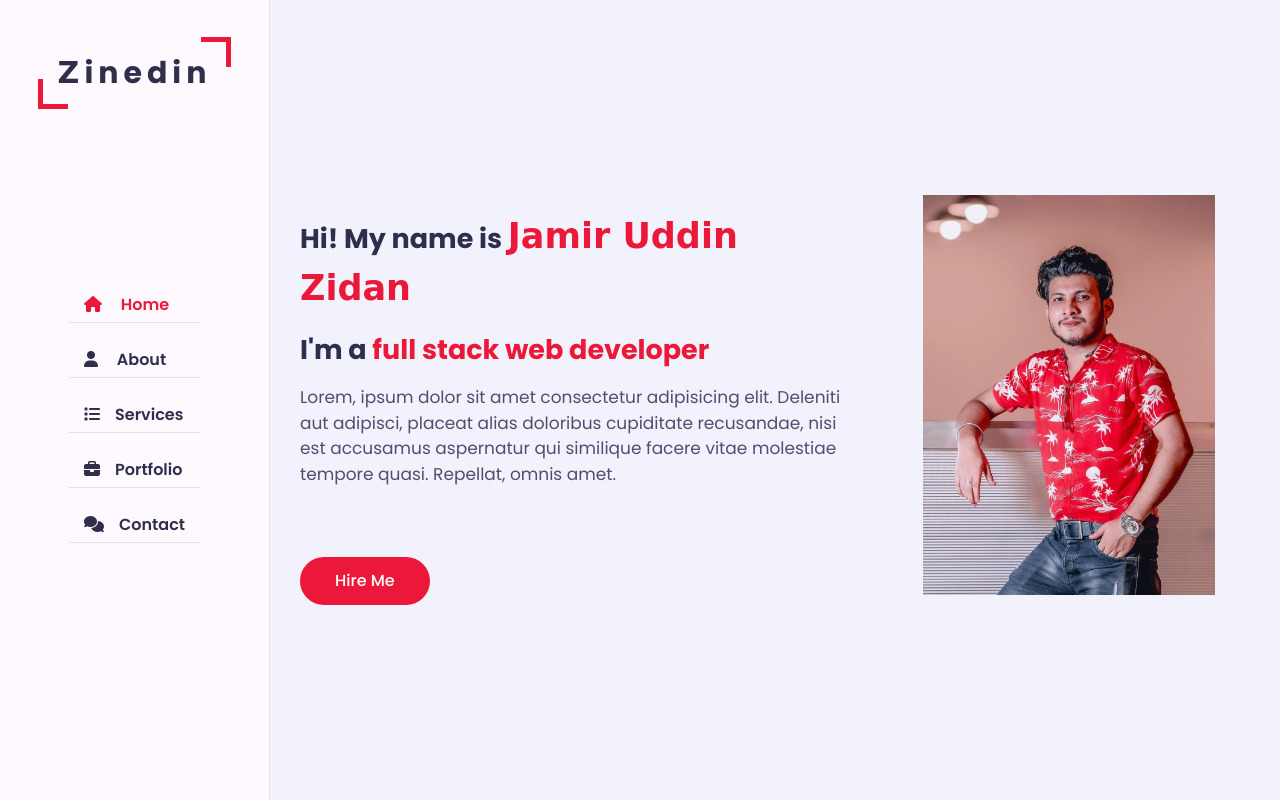
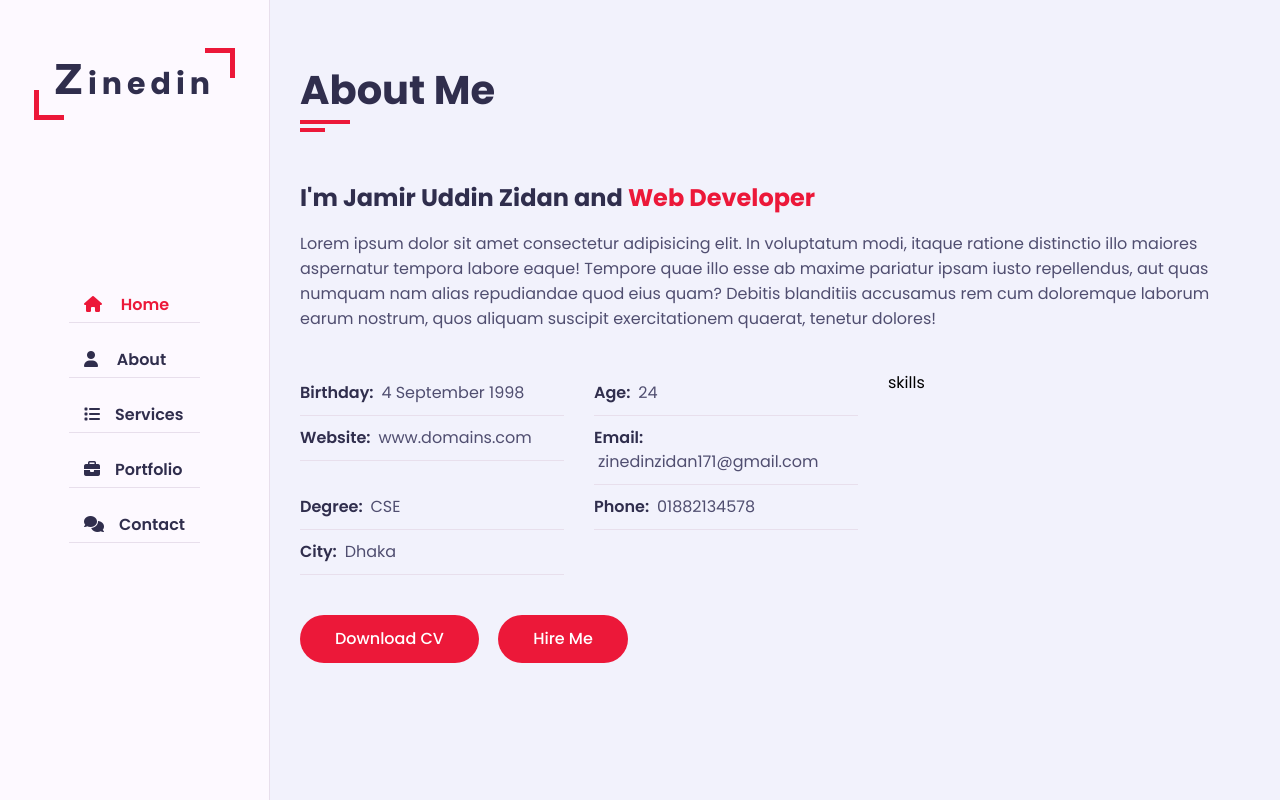
Before and after one commit to zidan555/my-portfolio, a plain HTML site: page index.html in a window 1280 px wide. Drawn offline with Linux system fonts and the light colour scheme; a web font is replaced by a local one.

Commit message:
8th commit

```diff
--- a/index.html
+++ b/index.html
@@ -16,8 +16,6 @@
 
     <!--Main Container Start-->
     <div class="main-container">
-
-    </div>
     <!--Aside Start-->
     <div class="aside">
       <div class="logo">
@@ -38,7 +36,7 @@
     <!--Main Content Start-->
     <div class="main-content">
         <!--Home Section Start-->
-        <section class="home section">
+        <section class="home section hidden">
             <div class="container">
                 <div class="row">
                     <div class="home-info padd15">
@@ -54,8 +52,68 @@
             </div>
         </section>
         <!--Home Section End-->
+        <!--About Section Start-->
+        <section class="about section">
+          <div class="container">
+            <div class="row">
+              <div class="section-title padd15">
+                <h2>About Me</h2>
+              </div>
+            </div>
+            <div class="row">
+              <div class="about-content padd15">
+                <div class="row">
+                  <div class="about-text padd15">
+                    <h3>I'm Jamir Uddin Zidan and <span>Web Developer</span></h3>
+                    <p>
+                      Lorem ipsum dolor sit amet consectetur adipisicing elit. In voluptatum modi, itaque ratione distinctio illo maiores aspernatur tempora labore eaque! Tempore quae illo esse ab maxime pariatur ipsam iusto repellendus, aut quas numquam nam alias repudiandae quod eius quam? Debitis blanditiis accusamus rem cum doloremque laborum earum nostrum, quos aliquam suscipit exercitationem quaerat, tenetur dolores!
+                    </p>
+
+                  </div>
+                </div>
+                <div class="row">
+                  <div class="personal-info padd15">
+                    <div class="row">
+                      <div class="info-item padd15">
+                        <p>Birthday: <span>4 September 1998</span></p>
+                      </div>
+                      <div class="info-item padd15">
+                        <p>Age: <span>24</span></p>
+                      </div>
+                      <div class="info-item padd15">
+                        <p>Website: <span>www.domains.com</span></p>
+                      </div>
+                      <div class="info-item padd15">
+                        <p>Email:<span>zinedinzidan171@gmail.com</span></p>
+                      </div>
+                      <div class="info-item padd15">
+                        <p>Degree: <span>CSE</span></p>
+                      </div>
+                      <div class="info-item padd15">
+                        <p>Phone: <span>01882134578</span></p>
+                      </div>
+                      <div class="info-item padd15">
+                        <p>City: <span>Dhaka</span></p>
+                      </div>
+                    </div>
+                    <div class="row">
+                      <div class="buttons padd15">
+                        <a href="#" class="btn">Download CV</a>
+                        <a href="#contact" class="btn hire-me">Hire Me</a>
+                      </div>
+                    </div>
+                  </div>
+                  <div class="skills padd15">skills</div>
+                </div>
+              </div>
+            </div>
+          </div>
+        </section>
+
+        <!--About Section End-->
     </div>
     <!--Main Content End-->
+  </div>
     <!--Main Container End-->
 
 </body>
--- a/style.css
+++ b/style.css
@@ -30,14 +30,15 @@ ul{
     background:var(--bg-black-900);
     min-height: 100vh;
     display: block;
-    position: fixed;
-    left: 270px;
     padding: 0 30px;
-    top: 0;
-    z-index: 0;
-    right: 0;
     opacity: 1;
 
+}
+.hidden{
+    display: none !important;
+}
+.main-content{
+    padding-left: 270px;
 }
 .padd15{
     padding-left: 15px;
@@ -47,6 +48,43 @@ ul{
     max-width: 1100px;
     width: 100%;
     margin: auto;
+}
+.section .container{
+    padding-top: 60px;
+    padding-bottom: 70px;
+}
+.section-title{
+    flex: 0 0 100%;
+    max-width: 100%;
+    margin-bottom: 60px;
+
+}
+.section-title h2{
+    font-size: 40px;
+    color: var(--text-black-900);
+    font-weight: 700;
+    position: relative;
+}
+.section-title h2::before{
+    content: '';
+    height: 4px;
+    width: 50px;
+    background-color: var(--skin-color);
+    top: 100%;
+    left: 0;
+    position: absolute;
+
+}
+.section-title h2::after{
+    content: '';
+    height: 4px;
+    width: 25px;
+    background-color: var(--skin-color);
+    top: 100%;
+    left: 0;
+    position: absolute;
+    margin-top: 8px;
+
 }
 .row{
     display: flex;
@@ -101,7 +139,7 @@ ul{
 }
 .aside .logo a span{
     font-family: 'Clicker Script',cursive;
-    font-family: 40px;
+    font-size: 40px;
 }
 .aside .logo a::before{
     content: '';
@@ -225,4 +263,116 @@ h3.my-profession{
 }
 .home .home-image img{
     height: 400px;
+    margin: auto;
+    border-radius: 10px;
 }
+.home .home-image::after{
+    content: '';
+    position: absolute;
+    width: 70px;
+    height: 70px;
+    background: white;
+    border-bottom: 10px solid var(--skin-color);
+    border-right: 10px solid var(--skin-color);
+    bottom: -40px;
+    right: 20px;
+
+}
+.home .home-image::before{
+    content: '';
+    position: absolute;
+    width: 70px;
+    height: 70px;
+    background: white;
+    border-top: 10px solid var(--skin-color);
+    border-left: 10px solid var(--skin-color);
+    top: -40px;
+    left: 20px;
+
+}
+/*
+.home .home-image::before{
+    content: '';
+    position: absolute;
+    width: 70px;
+    height: 70px;
+    border-bottom: 10px solid var(--skin-color);
+    border-right: 10px solid var(--skin-color);
+    bottom: -40px;
+    left: -10px;
+
+}
+.home .home-image::after{
+    content: '';
+    position: absolute;
+    width: 70px;
+    height: 70px;
+    border-top: 10px solid var(--skin-color);
+    border-left: 10px solid var(--skin-color);
+    top: 370px;
+    right: -10px;
+
+} */
+/* About Section Start */
+.about .about-content{
+    flex: 0 0 100%;
+    max-width: 100%;
+
+}
+.about .about-content .about-text{
+    flex: 0 0 100%;
+    max-width: 100%;
+
+}
+.about .about-content .about-text h3{
+    font-size: 24px;
+    margin-bottom: 15px;
+    font-weight: 700;
+    color: var(--text-black-900);
+}
+.about .about-content .about-text h3 span{
+    color: var(--skin-color);
+}
+.about .about-content .about-text p{
+    font-size: 16px;
+    line-height: 25px;
+    color: var(--text-black-700);
+}
+.about .about-content .personal-info{
+    flex: 0 0 60%;
+    max-width: 60%;
+    margin-top: 40px;
+}
+.about .about-content .personal-info .info-item{
+    flex: 0 0 50%;
+    max-width: 50%;
+
+}
+.about .about-content .personal-info .info-item p{
+    font-weight: 600;
+    padding: 10px 0;
+    font-size: 16px;
+    color: var(--text-black-900);
+    border-bottom: 1px solid var(--bg-black-50);
+}
+.about .about-content .personal-info .info-item p span{
+    font-weight: 400;
+    color: var(--text-black-700);
+    margin-left: 4px;
+    display: inline-block;
+}
+.about .about-content .skills{
+    flex: 0 0 40%;
+    max-width: 40%;
+    margin-top: 40px;
+
+}
+.about .about-content .personal-info .buttons{
+    margin-top: 30px;
+}
+.about .about-content .personal-info .buttons .btn{
+    margin-right: 15px;
+    margin-top: 10px;
+}
+
+/* About Section End */
```
